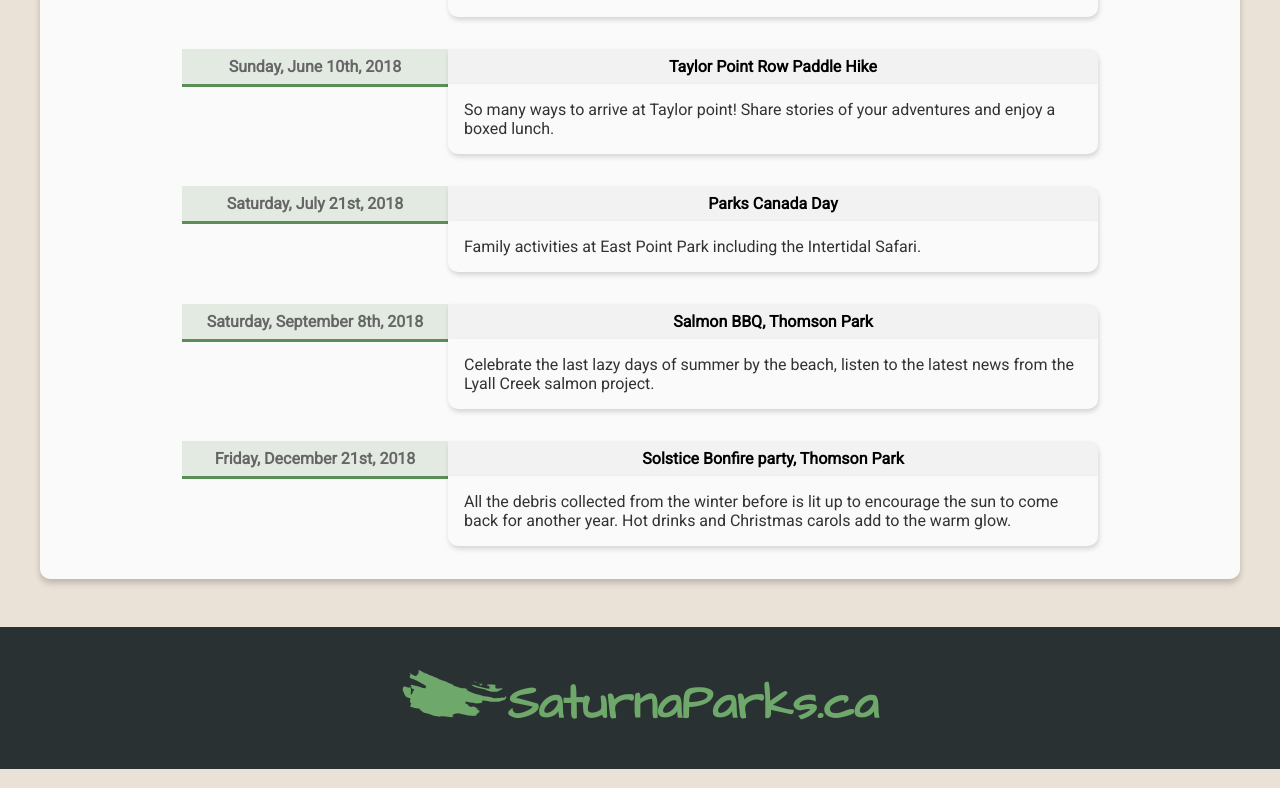
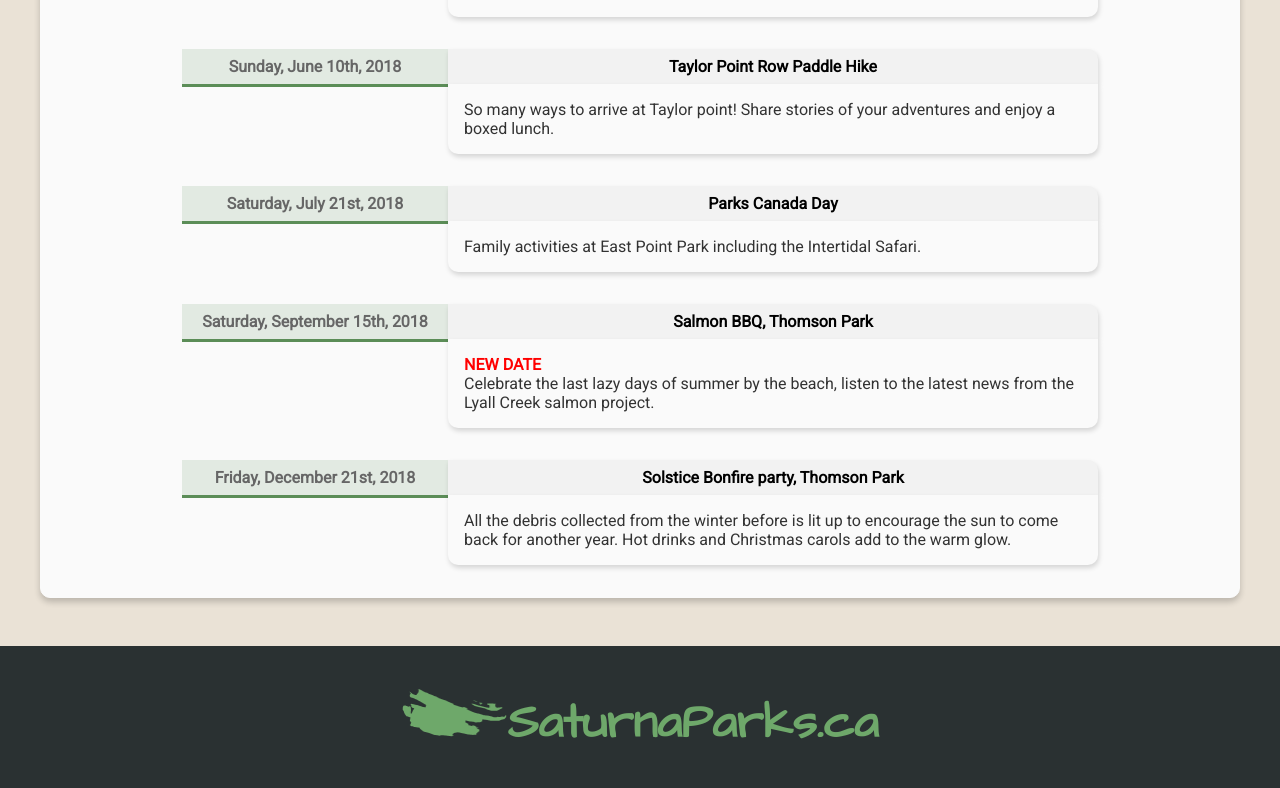
Before and after one commit to plhosk/siprc, a React (Create React App) app: page /events in a window 1280 px wide. Shown: the part 1024-1812 px from the top of the page. Built offline with nearby package versions, Linux system fonts and the light colour scheme.

Commit message:
correct date of salmon bbq

```diff
--- a/package.json
+++ b/package.json
@@ -4,7 +4,7 @@
   "private": true,
   "dependencies": {
     "babel-eslint": "^8.0.1",
-    "eslint": "^4.19.1",
+    "eslint": "^5.5.0",
     "eslint-config-airbnb": "^17.0.0",
     "eslint-plugin-import": "^2.12.0",
     "eslint-plugin-jsx-a11y": "^6.0.3",
@@ -13,7 +13,7 @@
     "react": "^16.0.0",
     "react-dom": "^16.0.0",
     "react-router-dom": "^4.3.1",
-    "react-scripts": "1.1.4",
+    "react-scripts": "1.1.5",
     "react-scroll": "^1.7.10"
   },
   "scripts": {
--- a/src/Events.jsx
+++ b/src/Events.jsx
@@ -67,7 +67,7 @@ const Events = () => (
 
           <div className="App-events-list-flex">
             <div className="App-events-date">
-              Saturday, September 8th, 2018
+              Saturday, September 15th, 2018
             </div>
             <div className="App-events-content-flex">
               <div className="App-events-title">
@@ -75,6 +75,15 @@ const Events = () => (
               </div>
               <div className="App-events-content">
                 <div className="App-events-content-text">
+                  <span
+                    style={{
+                      color: 'red',
+                      fontWeight: 'bold',
+                    }}
+                  >
+                    NEW DATE
+                  </span>
+                  <br />
                   Celebrate the last lazy days of summer by the beach,
                   listen to the latest news from the Lyall Creek salmon project.
                 </div>
```
Also changed, not shown: 1 other file (tests, documents, lock files or other folders).
